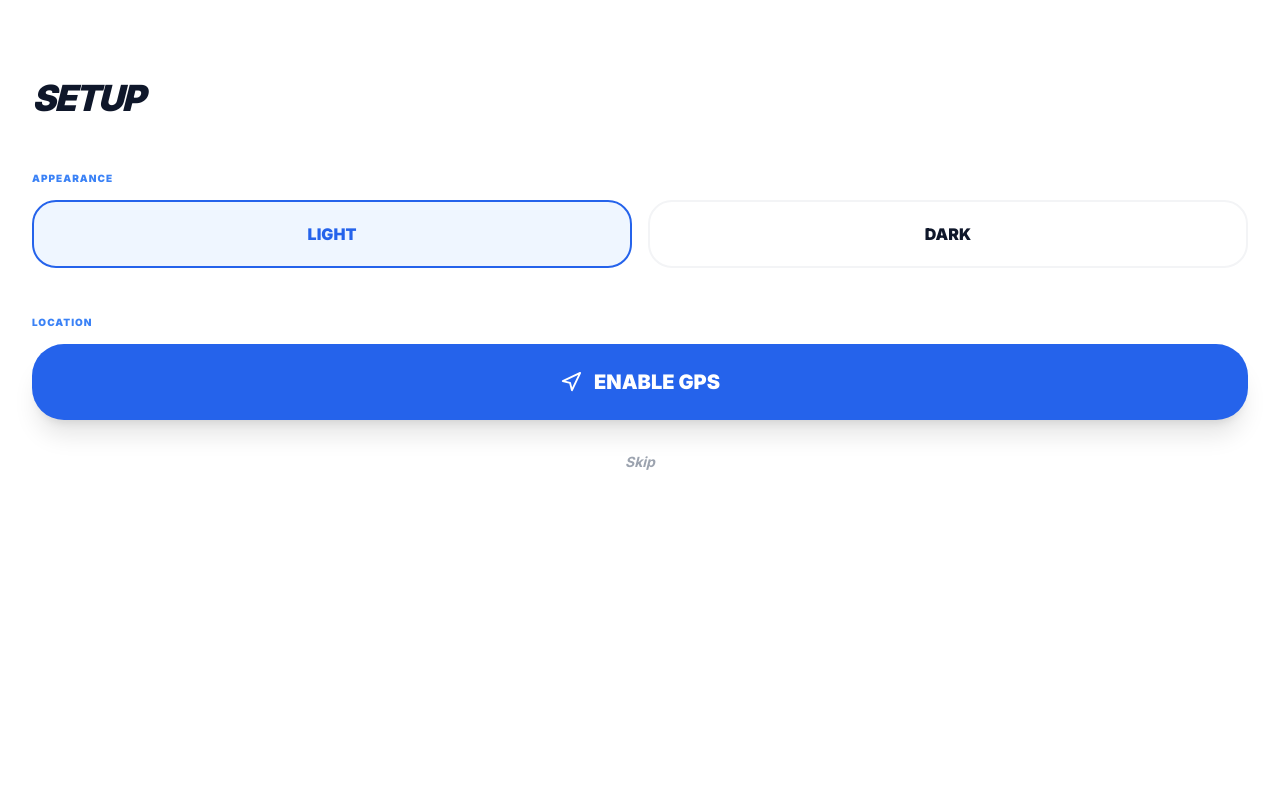
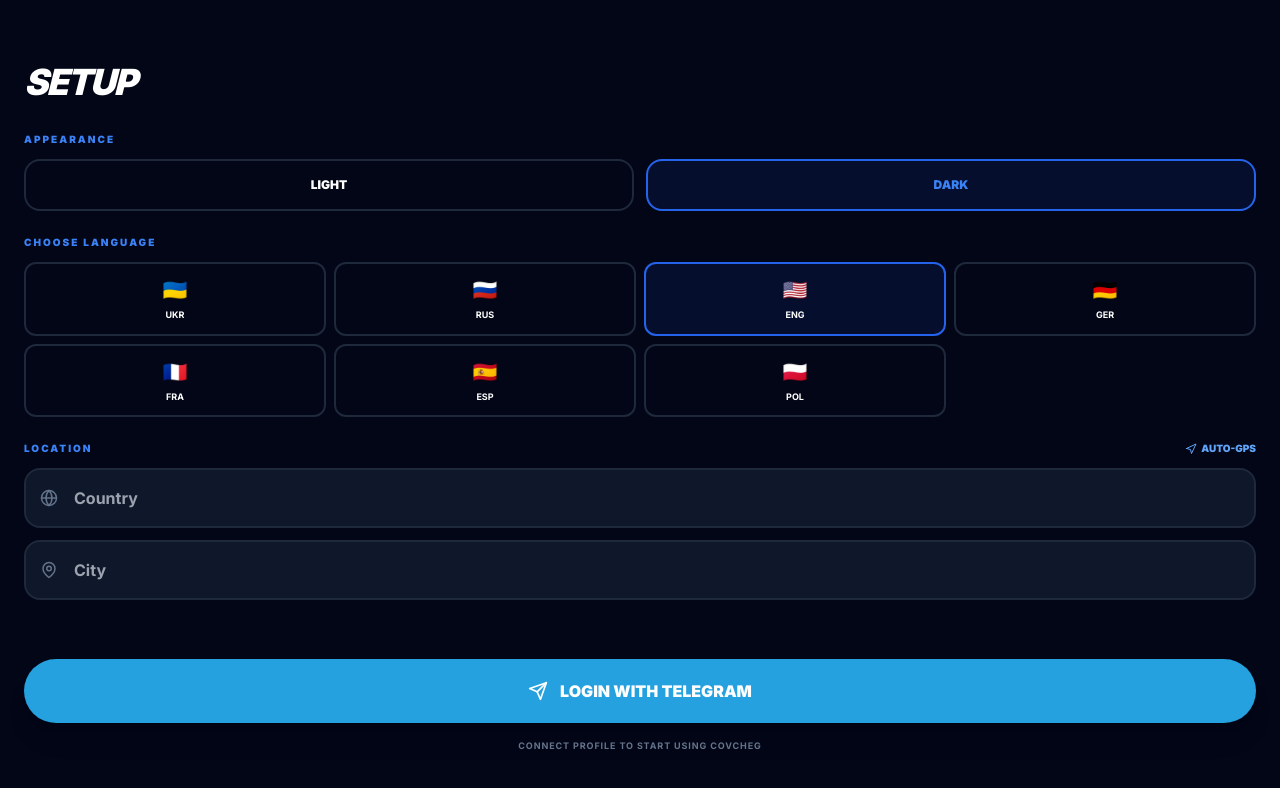
Before and after one commit to Amaranth-Development/Covcheg-App, a Next.js app: page / in a window 1280 px wide. Shown: the top 788 px of the page. Built offline with nearby package versions, Linux system fonts and the light colour scheme.

Commit message:
Update page.tsx

```diff
--- a/app/page.tsx
+++ b/app/page.tsx
@@ -17,26 +17,38 @@
   { id: 'emergency', name: 'HELP', icon: Icons.LifeBuoy, color: 'bg-red-600' },
 ];
 
+const languages = [
+  { code: 'ua', label: 'UKR', flag: '🇺🇦' },
+  { code: 'ru', label: 'RUS', flag: '🇷🇺' },
+  { code: 'en', label: 'ENG', flag: '🇺🇸' },
+  { code: 'de', label: 'GER', flag: '🇩🇪' },
+  { code: 'fr', label: 'FRA', flag: '🇫🇷' },
+  { code: 'es', label: 'ESP', flag: '🇪🇸' },
+  { code: 'pl', label: 'POL', flag: '🇵🇱' },
+];
+
 export default function App() {
   const [step, setStep] = useState('splash');
-  const [theme, setTheme] = useState('light');
+  const [theme, setTheme] = useState('dark'); // По умолчанию DARK
   const [scope, setScope] = useState('city');
   const [showAddForm, setShowAddForm] = useState(false);
   const [selectedCategory, setSelectedCategory] = useState<any>(null);
-  const [userData, setUserData] = useState({ lang: 'en', city: 'Detecting...', country: '' });
+  const [userData, setUserData] = useState({ lang: 'en', city: '', country: '' });
+  const [isGpsLoading, setIsGpsLoading] = useState(false);
 
-  // Массив для анимации букв лоадера
   const loaderText = "COVCHEG-AI".split("");
 
   useEffect(() => {
+    // Авто-язык
     const browserLang = navigator.language.split('-')[0];
-    setUserData(prev => ({ ...prev, lang: browserLang }));
-    // Увеличил до 4.5с, чтобы лоадер успел красиво проиграться
+    setUserData(prev => ({ ...prev, lang: languages.some(l => l.code === browserLang) ? browserLang : 'en' }));
+
     const timer = setTimeout(() => setStep('settings'), 3500);
     return () => clearTimeout(timer);
   }, []);
 
   const requestGPS = () => {
+    setIsGpsLoading(true);
     if (navigator.geolocation) {
       navigator.geolocation.getCurrentPosition(async (pos) => {
         try {
@@ -44,120 +56,32 @@
           const data = await res.json();
           setUserData(prev => ({
             ...prev,
-            city: data.address.city || data.address.town || 'Unknown',
-            country: data.address.country
+            city: data.address.city || data.address.town || '',
+            country: data.address.country || ''
           }));
-          setStep('main');
-        } catch (e) { setStep('main'); }
-      }, () => setStep('main'));
-    } else { setStep('main'); }
+        } catch (e) { console.error(e); }
+        finally { setIsGpsLoading(false); }
+      }, () => setIsGpsLoading(false));
+    } else { setIsGpsLoading(false); }
   };
 
   if (step === 'splash') {
     return (
       <div className="flex min-h-screen flex-col items-center justify-center bg-slate-950 overflow-hidden p-6">
-        {/* --- ТВОЙ КРУТОЙ ЛОАДЕР ИЗ UIVERSE --- */}
         <div className="loader-wrapper">
           {loaderText.map((char, i) => (
-            <span
-              key={i}
-              className="loader-letter"
-              style={{ animationDelay: `${(i + 1) * 0.1}s` }}
-            >
-              {char}
-            </span>
+            <span key={i} className="loader-letter" style={{ animationDelay: `${(i + 1) * 0.1}s` }}>{char}</span>
           ))}
           <div className="loader"></div>
         </div>
-
-        {/* CSS для лоадера */}
         <style jsx>{`
-          .loader-wrapper {
-            position: relative;
-            display: flex;
-            align-items: center;
-            justify-content: center;
-            height: 150px;
-            width: auto;
-            font-family: "Poppins", sans-serif;
-            font-size: 2.5em;
-            font-weight: 800;
-            user-select: none;
-            color: #fff;
-            scale: 1.5;
-          }
-
-          .loader {
-            position: absolute;
-            top: 0;
-            left: 0;
-            height: 100%;
-            width: 100%;
-            z-index: 5;
-            background-color: transparent;
-            mask: repeating-linear-gradient(
-              90deg,
-              transparent 0,
-              transparent 5px,
-              black 7px,
-              black 8px
-            );
-          }
-
-          .loader::after {
-            content: "";
-            position: absolute;
-            top: 0;
-            left: 0;
-            width: 100%;
-            height: 100%;
-            background-image: radial-gradient(circle at 50% 50%, #ff0 0%, transparent 50%),
-              radial-gradient(circle at 45% 45%, #f00 0%, transparent 45%),
-              radial-gradient(circle at 55% 55%, #0ff 0%, transparent 45%),
-              radial-gradient(circle at 45% 55%, #0f0 0%, transparent 45%),
-              radial-gradient(circle at 55% 45%, #00f 0%, transparent 45%);
-            mask: radial-gradient(
-              circle at 50% 50%,
-              transparent 0%,
-              transparent 10%,
-              black 25%
-            );
-            animation:
-              transform-animation 2s infinite alternate,
-              opacity-animation 4s infinite;
-            animation-timing-function: cubic-bezier(0.6, 0.8, 0.5, 1);
-          }
-
-          @keyframes transform-animation {
-            0% { transform: translate(-55%); }
-            100% { transform: translate(55%); }
-          }
-
-          @keyframes opacity-animation {
-            0%, 100% { opacity: 0; }
-            15% { opacity: 1; }
-            65% { opacity: 0; }
-          }
-
-          .loader-letter {
-            display: inline-block;
-            opacity: 0;
-            animation: loader-letter-anim 4s infinite linear;
-            z-index: 2;
-          }
-
-          @keyframes loader-letter-anim {
-            0% { opacity: 0; }
-            25% {
-              opacity: 1;
-              text-shadow:
-                0px 25px 25px #ffd700,
-                0px -25px 25px #0057b7;
-              transform: none;
-            }
-            50% { opacity: 0.5; }
-            100% { opacity: 0; }
-          }
+          .loader-wrapper { position: relative; display: flex; align-items: center; justify-content: center; height: 150px; font-family: "Poppins", sans-serif; font-size: 2.5em; font-weight: 800; color: #fff; scale: 1.5; }
+          .loader { position: absolute; inset: 0; z-index: 5; mask: repeating-linear-gradient(90deg, transparent 0, transparent 5px, black 7px, black 8px); }
+          .loader::after { content: ""; position: absolute; inset: 0; background-image: radial-gradient(circle at 50% 50%, #ff0 0%, transparent 50%), radial-gradient(circle at 45% 45%, #f00 0%, transparent 45%), radial-gradient(circle at 55% 55%, #0ff 0%, transparent 45%), radial-gradient(circle at 45% 55%, #0f0 0%, transparent 45%), radial-gradient(circle at 55% 45%, #00f 0%, transparent 45%); mask: radial-gradient(circle at 50% 50%, transparent 0%, transparent 10%, black 25%); animation: transform-animation 2s infinite alternate, opacity-animation 4s infinite; animation-timing-function: cubic-bezier(0.6, 0.8, 0.5, 1); }
+          @keyframes transform-animation { 0% { transform: translate(-55%); } 100% { transform: translate(55%); } }
+          @keyframes opacity-animation { 0%, 100% { opacity: 0; } 15% { opacity: 1; } 65% { opacity: 0; } }
+          .loader-letter { display: inline-block; opacity: 0; animation: loader-letter-anim 4s infinite linear; z-index: 2; }
+          @keyframes loader-letter-anim { 0% { opacity: 0; } 25% { opacity: 1; text-shadow: 0px 25px 25px #ffd700, 0px -25px 25px #0057b7; } 50% { opacity: 0.5; } 100% { opacity: 0; } }
         `}</style>
       </div>
     );
@@ -165,40 +89,96 @@
 
   if (step === 'settings') {
     return (
-      <div className={`min-h-screen p-8 transition-colors duration-500 ${theme === 'dark' ? 'bg-slate-900 text-white' : 'bg-white text-slate-900'}`}>
-        <h2 className="text-4xl font-black italic mt-12 tracking-tighter uppercase leading-none">Setup</h2>
-        <div className="mt-12 space-y-10">
+      <div className={`min-h-screen p-6 transition-colors duration-500 flex flex-col ${theme === 'dark' ? 'bg-slate-950 text-white' : 'bg-gray-50 text-slate-900'}`}>
+        <h2 className="text-4xl font-black italic mt-10 tracking-tighter uppercase leading-none">Setup</h2>
+
+        <div className="mt-8 space-y-6 flex-1 overflow-y-auto pb-10">
+          {/* Theme */}
           <section>
-            <label className="text-[10px] font-black uppercase tracking-widest text-blue-500">Appearance</label>
-            <div className="flex gap-4 mt-3">
-              <button onClick={() => setTheme('light')} className={`flex-1 p-5 rounded-3xl border-2 font-black ${theme === 'light' ? 'border-blue-600 bg-blue-50 text-blue-600' : 'border-gray-100'}`}>LIGHT</button>
-              <button onClick={() => setTheme('dark')} className={`flex-1 p-5 rounded-3xl border-2 font-black ${theme === 'dark' ? 'border-blue-600 bg-slate-800 text-white' : 'border-gray-100'}`}>DARK</button>
+            <label className="text-[10px] font-black uppercase tracking-[0.2em] text-blue-500 block mb-3">Appearance</label>
+            <div className="flex gap-3">
+              {['light', 'dark'].map(t => (
+                <button key={t} onClick={() => setTheme(t)} className={`flex-1 p-4 rounded-2xl border-2 font-black uppercase text-xs transition-all ${theme === t ? 'border-blue-600 bg-blue-600/10 text-blue-500' : 'border-slate-800'}`}>{t}</button>
+              ))}
             </div>
           </section>
+
+          {/* Language Selection */}
           <section>
-            <label className="text-[10px] font-black uppercase tracking-widest text-blue-500">Location</label>
-            <button onClick={requestGPS} className="w-full mt-3 flex items-center justify-center gap-3 bg-blue-600 text-white p-6 rounded-[2rem] font-black shadow-xl active:scale-95 transition-all text-xl uppercase">
-              <Icons.Navigation size={22} /> Enable GPS
-            </button>
-            <button onClick={() => setStep('main')} className="w-full mt-4 p-4 text-sm font-bold text-gray-400 italic">Skip</button>
+            <label className="text-[10px] font-black uppercase tracking-[0.2em] text-blue-500 block mb-3">Choose Language</label>
+            <div className="grid grid-cols-4 gap-2">
+              {languages.map(l => (
+                <button
+                  key={l.code}
+                  onClick={() => setUserData({...userData, lang: l.code})}
+                  className={`p-3 rounded-xl border-2 transition-all flex flex-col items-center ${userData.lang === l.code ? 'border-blue-600 bg-blue-600/10' : 'border-slate-800'}`}
+                >
+                  <span className="text-xl">{l.flag}</span>
+                  <span className="text-[9px] font-bold mt-1">{l.label}</span>
+                </button>
+              ))}
+            </div>
           </section>
+
+          {/* Location Selection */}
+          <section className="space-y-3">
+            <div className="flex justify-between items-center">
+              <label className="text-[10px] font-black uppercase tracking-[0.2em] text-blue-500">Location</label>
+              <button onClick={requestGPS} className={`text-[10px] font-black uppercase flex items-center gap-1 text-blue-400 ${isGpsLoading ? 'animate-pulse' : ''}`}>
+                <Icons.Navigation size={12} /> {isGpsLoading ? 'Detecting...' : 'Auto-GPS'}
+              </button>
+            </div>
+            <div className="relative">
+              <Icons.Globe className="absolute left-4 top-1/2 -translate-y-1/2 text-slate-500" size={18} />
+              <input
+                type="text"
+                placeholder="Country"
+                value={userData.country}
+                onChange={(e) => setUserData({...userData, country: e.target.value})}
+                className={`w-full p-4 pl-12 rounded-2xl border-2 outline-none font-bold transition-all ${theme === 'dark' ? 'bg-slate-900 border-slate-800 focus:border-blue-600' : 'bg-white border-gray-200 focus:border-blue-600'}`}
+              />
+            </div>
+            <div className="relative">
+              <Icons.MapPin className="absolute left-4 top-1/2 -translate-y-1/2 text-slate-500" size={18} />
+              <input
+                type="text"
+                placeholder="City"
+                value={userData.city}
+                onChange={(e) => setUserData({...userData, city: e.target.value})}
+                className={`w-full p-4 pl-12 rounded-2xl border-2 outline-none font-bold transition-all ${theme === 'dark' ? 'bg-slate-900 border-slate-800 focus:border-blue-600' : 'bg-white border-gray-200 focus:border-blue-600'}`}
+              />
+            </div>
+          </section>
+        </div>
+
+        {/* Telegram Auth Footer */}
+        <div className="pt-4 pb-6">
+          <button
+            onClick={() => setStep('main')}
+            className="w-full bg-[#24A1DE] text-white p-5 rounded-[2rem] font-black uppercase flex items-center justify-center gap-3 shadow-xl active:scale-95 transition-all mb-4"
+          >
+            <Icons.Send size={20} /> Login with Telegram
+          </button>
+          <p className="text-[9px] text-center text-slate-500 font-bold uppercase tracking-widest">Connect profile to start using Covcheg</p>
         </div>
       </div>
     );
   }
 
+  // --- MAIN APP SCREEN ---
   return (
-    <div className={`min-h-screen pb-32 transition-colors duration-500 ${theme === 'dark' ? 'bg-slate-950' : 'bg-gray-50'}`}>
+    <div className={`min-h-screen pb-32 transition-colors duration-500 ${theme === 'dark' ? 'bg-slate-950 text-white' : 'bg-gray-50 text-slate-900'}`}>
       <header className={`${theme === 'dark' ? 'bg-slate-900 border-slate-800' : 'bg-white border-gray-100'} p-6 rounded-b-[2.5rem] shadow-md border-b`}>
         <div className="flex items-center justify-between mb-6">
           <h1 className="text-2xl font-black italic tracking-tighter text-blue-600 uppercase">COVCHEG.UA</h1>
-          <div className="h-11 w-11 rounded-2xl bg-gray-100 flex items-center justify-center text-gray-400 border border-gray-200">
-            <Icons.User size={22} />
+          <div className="flex items-center gap-2 bg-blue-600/10 px-3 py-1.5 rounded-xl border border-blue-600/20">
+            <Icons.MapPin size={14} className="text-blue-500" />
+            <span className="text-[10px] font-black uppercase text-blue-500">{userData.city || 'World'}</span>
           </div>
         </div>
         <div className={`${theme === 'dark' ? 'bg-slate-800' : 'bg-gray-100'} p-1.5 rounded-2xl flex`}>
           {['city', 'country', 'world'].map((s) => (
-            <button key={s} onClick={() => setScope(s)} className={`flex-1 py-3 rounded-xl text-[10px] font-black uppercase ${scope === s ? 'bg-blue-600 text-white shadow-xl' : 'text-gray-400'}`}>
+            <button key={s} onClick={() => setScope(s)} className={`flex-1 py-3 rounded-xl text-[10px] font-black uppercase transition-all ${scope === s ? 'bg-blue-600 text-white shadow-xl' : 'text-gray-400'}`}>
               {s === 'city' ? 'Город' : s === 'country' ? 'Страна' : 'Мир'}
             </button>
           ))}
@@ -210,45 +190,19 @@
           <button
             key={cat.id}
             onClick={() => { setSelectedCategory(cat); setShowAddForm(true); }}
-            className={`flex flex-col items-center justify-center rounded-[2.5rem] p-5 shadow-sm active:scale-95 transition-all ${theme === 'dark' ? 'bg-slate-900' : 'bg-white'}`}
+            className={`flex flex-col items-center justify-center rounded-[2.5rem] p-5 shadow-sm active:scale-95 transition-all ${theme === 'dark' ? 'bg-slate-900 border border-slate-800' : 'bg-white border border-gray-100'}`}
           >
             <div className={`${cat.color} mb-3 rounded-2xl p-3 text-white shadow-lg`}>
               <cat.icon size={26} />
             </div>
-            <span className={`text-[10px] font-black uppercase text-center leading-none ${theme === 'dark' ? 'text-gray-300' : 'text-gray-800'}`}>
+            <span className="text-[10px] font-black uppercase text-center leading-none tracking-tighter">
               {cat.name}
             </span>
           </button>
         ))}
       </main>
 
-      {showAddForm && (
-        <div className="fixed inset-0 z-[100] bg-black/60 backdrop-blur-sm flex items-end">
-          <div className="w-full bg-white rounded-t-[3rem] p-8 pb-12 text-slate-900 animate-in slide-in-from-bottom duration-300">
-            <div className="flex justify-between items-center mb-6">
-              <h2 className="text-xl font-black uppercase">Новое объявление</h2>
-              <button onClick={() => { setShowAddForm(false); setSelectedCategory(null); }} className="p-2 bg-gray-100 rounded-full"><Icons.X size={20}/></button>
-            </div>
-            <div className="space-y-4">
-              <div className="flex items-center gap-3 p-3 bg-blue-50 rounded-2xl border border-blue-100">
-                <div className={`${selectedCategory?.color || 'bg-gray-400'} p-2 rounded-xl text-white`}>
-                  {selectedCategory && <selectedCategory.icon size={20} />}
-                </div>
-                <span className="font-black uppercase text-xs">{selectedCategory?.name || 'Выберите Категорию'}</span>
-              </div>
-              <input type="text" placeholder="Заголовок..." className="w-full p-4 bg-gray-100 rounded-2xl font-bold outline-none" />
-              {selectedCategory?.id === 'bus' && (
-                <label className="flex items-center gap-3 p-4 bg-green-50 rounded-2xl text-green-700 font-bold text-xs cursor-pointer border border-green-100">
-                  <input type="checkbox" className="w-5 h-5 rounded border-green-300" />
-                  <span>ЗАБРАТЬ С НОВОЙ ПОЧТЫ </span>
-                </label>
-              )}
-              <button className="w-full bg-blue-600 text-white p-5 rounded-2xl font-black shadow-lg uppercase active:scale-95 transition-all">Опубликовать</button>
-            </div>
-          </div>
-        </div>
-      )}
-
+      {/* Navigation & Modals remain the same as your source */}
       <nav className={`fixed bottom-6 left-6 right-6 rounded-[2.5rem] shadow-2xl p-4 flex justify-around items-center backdrop-blur-md ${theme === 'dark' ? 'bg-slate-900/90 border-slate-700' : 'bg-gray-900/90 border-white/10'}`}>
           <Icons.LayoutGrid className="text-white" size={22} />
           <Icons.Search className="text-gray-500" size={22} />
```
